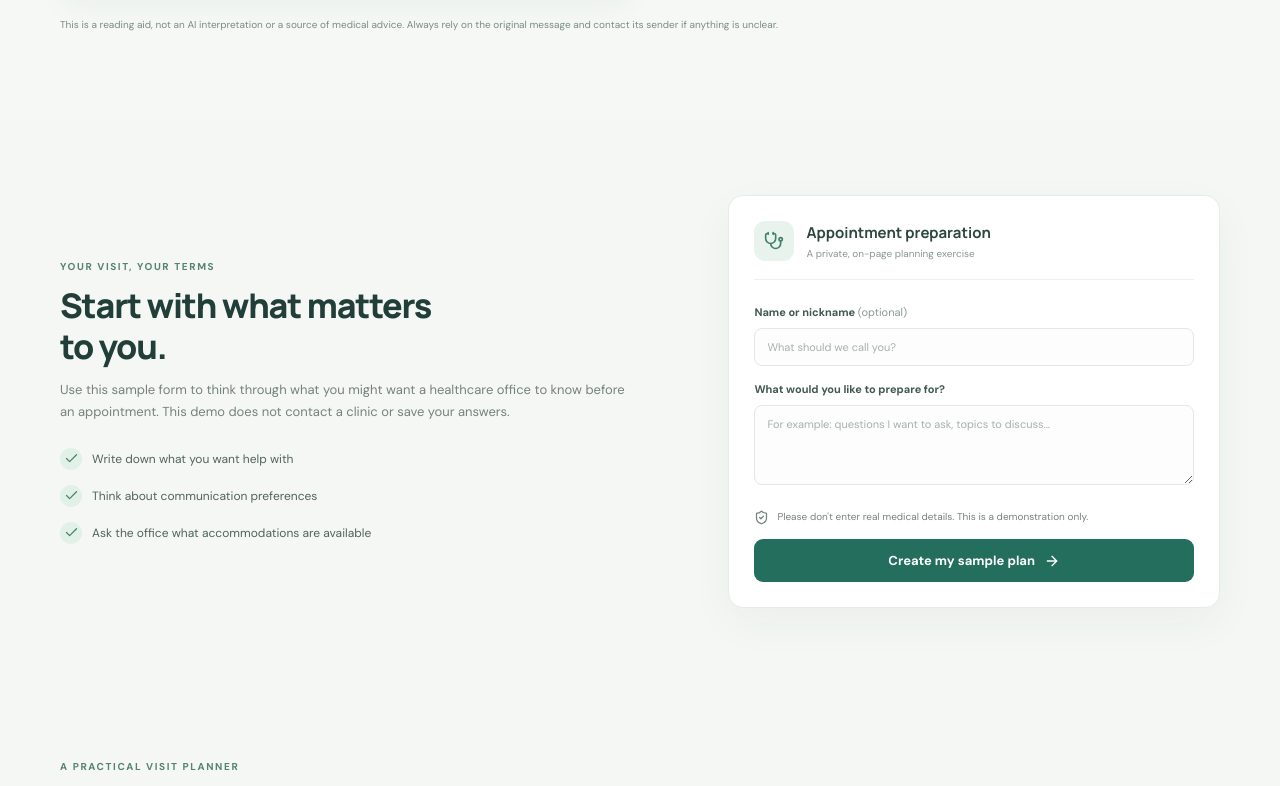
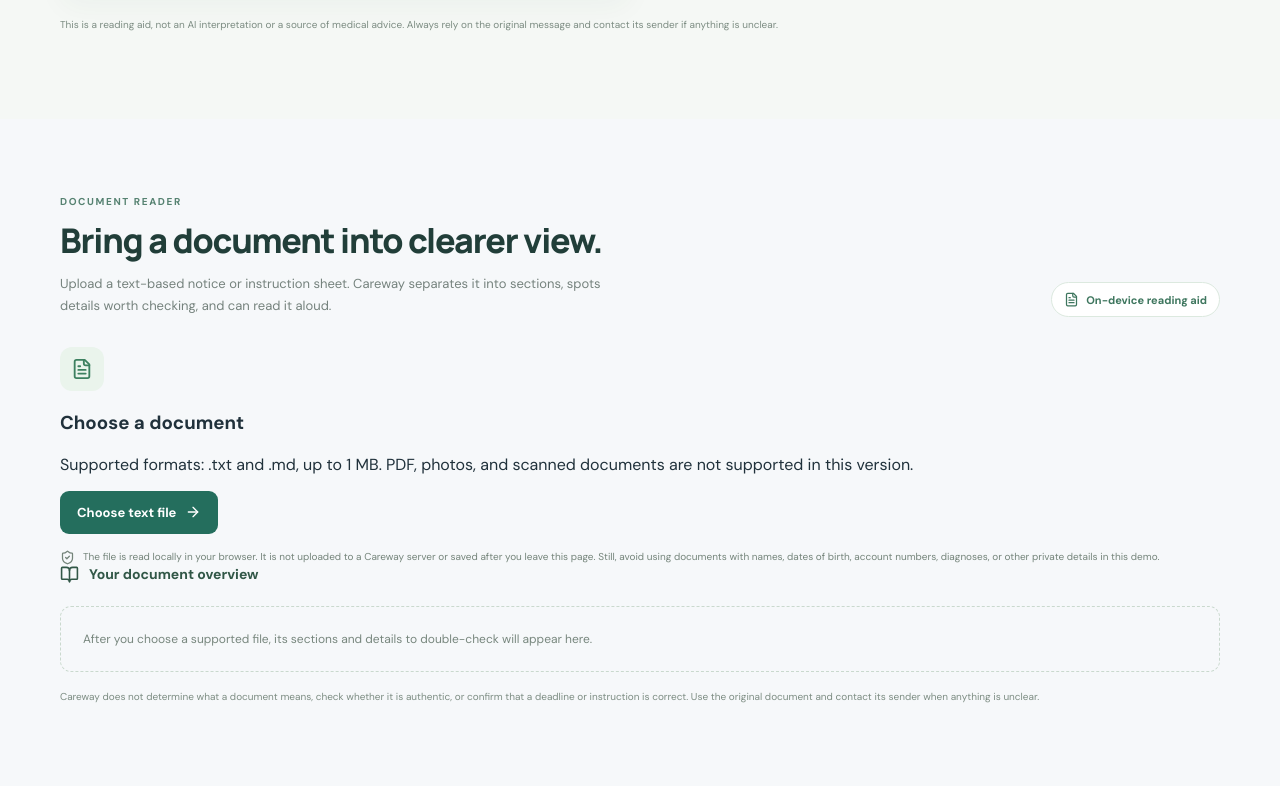
Before and after one commit to Hacke025/Medical-Div, a React (Vite) app: page / in a window 1280 px wide. Shown: the part 2034-2820 px from the top of the page. Built offline with nearby package versions, Linux system fonts and the light colour scheme.

Commit message:
Add private local document reader

```diff
--- a/src/App.tsx
+++ b/src/App.tsx
@@ -81,6 +81,9 @@ function App() {
   const [noticeText, setNoticeText] = useState("");
   const [noticeSentences, setNoticeSentences] = useState<string[]>([]);
   const [noticeDetails, setNoticeDetails] = useState<string[]>([]);
+  const [documentName, setDocumentName] = useState("");
+  const [documentText, setDocumentText] = useState("");
+  const [documentError, setDocumentError] = useState("");
   const [questionTopics, setQuestionTopics] = useState<string[]>(["Understanding next steps"]);
   const [questionNotes, setQuestionNotes] = useState("");
   const [questionsCopied, setQuestionsCopied] = useState(false);
@@ -334,6 +337,59 @@ function App() {
     setNoticeDetails(found);
     setAnnouncement("Your text has been organized in this browser. Check every detail against the original message.");
   }
+  async function handleDocumentUpload(event: React.ChangeEvent<HTMLInputElement>) {
+    const file = event.target.files?.[0];
+    if (!file) return;
+    const extension = file.name.split(".").pop()?.toLowerCase();
+    if (!["txt", "md"].includes(extension || "")) {
+      setDocumentError("For this prototype, upload a plain text (.txt) or Markdown (.md) file. PDF and scanned-image support is not available yet.");
+      event.target.value = "";
+      return;
+    }
+    if (file.size > 1024 * 1024) {
+      setDocumentError("This demo accepts files up to 1 MB.");
+      event.target.value = "";
+      return;
+    }
+    try {
+      const content = await file.text();
+      if (!content.trim()) { setDocumentError("That file appears to be empty. Choose another file."); return; }
+      setDocumentName(file.name);
+      setDocumentText(content.slice(0, 30000));
+      setDocumentError("");
+      setAnnouncement("Document loaded in this browser. Review the original before acting on any information.");
+    } catch {
+      setDocumentError("Careway couldn't read that file. Try saving a plain text copy and uploading it again.");
+    }
+    event.target.value = "";
+  }
+  function clearDocument() {
+    setDocumentName(""); setDocumentText(""); setDocumentError("");
+    window.speechSynthesis?.cancel();
+  }
+  function readDocument() {
+    if (!documentText || !("speechSynthesis" in window)) { setAnnouncement("There is no document text to read, or text-to-speech is unavailable."); return; }
+    window.speechSynthesis.cancel();
+    window.speechSynthesis.speak(new SpeechSynthesisUtterance(documentText.replace(/[#*_]/g, " ")));
+    setAnnouncement("Reading the uploaded document aloud.");
+  }
+  const documentBlocks = documentText.split(/\n\s*\n/).map((block) => block.trim()).filter(Boolean).map((block, index) => {
+    const lines = block.split("\n").map((line) => line.trim()).filter(Boolean);
+    const first = lines[0] || "";
+    const heading = first.match(/^#{1,3}\s+(.+)$/)?.[1] || (lines.length > 1 && first.length < 90 && (first.endsWith(":") || first === first.toUpperCase()) ? first.replace(/:$/, "") : "");
+    const body = heading ? lines.slice(1).join(" ") : block.replace(/\n/g, " ");
+    return { heading: heading || "Section " + (index + 1), body: body || (heading ? "This heading has no text beneath it." : block.replace(/\n/g, " ")) };
+  });
+  const documentHighlights = [
+    { label: "Dates and times", pattern: /\b(?:\d{1,2}\s)?(?:Jan(?:uary)?|Feb(?:ruary)?|Mar(?:ch)?|Apr(?:il)?|May|Jun(?:e)?|Jul(?:y)?|Aug(?:ust)?|Sep(?:tember)?|Oct(?:ober)?|Nov(?:ember)?|Dec(?:ember)?)\s+\d{1,2}(?:,?\s+\d{4})?|\b\d{1,2}[/-]\d{1,2}(?:[/-]\d{2,4})?|\b\d{1,2}:\d{2}\s?(?:AM|PM)?\b/gi },
+    { label: "Amounts", pattern: /\$\s?\d+(?:,\d{3})*(?:\.\d{2})?/g },
+    { label: "Action phrases", pattern: /\b(?:call|contact|bring|complete|submit|confirm|schedule|reschedule|arrive|reply|return|sign|pay)\b[^.!?]*/gi },
+  ];
+  const documentFindings = documentHighlights.flatMap(({ label, pattern }) => {
+    const matches = documentText.match(pattern);
+    return matches?.length ? [{ label, values: [...new Set(matches)].slice(0, 8) }] : [];
+  });
+
   function readNotice() {
     if (!noticeSentences.length || !("speechSynthesis" in window)) {
       setAnnouncement("There is no organized text to read, or text-to-speech is unavailable.");
@@ -497,6 +553,36 @@ function App() {
               </div>
             </div>
             <p className="glossary-note">This is a reading aid, not an AI interpretation or a source of medical advice. Always rely on the original message and contact its sender if anything is unclear.</p>
+          </div>
+        </section>
+
+        <section className="document-reader-section section-pad" id="document-reader">
+          <div className="container">
+            <div className="section-heading">
+              <div><div className="eyebrow">DOCUMENT READER</div><h2>Bring a document into clearer view.</h2><p>Upload a text-based notice or instruction sheet. Careway separates it into sections, spots details worth checking, and can read it aloud.</p></div>
+              <span className="innovation-tag"><FileText size={15}/> On-device reading aid</span>
+            </div>
+            <div className="document-reader-grid">
+              <div className="document-upload-card">
+                <span className="innovation-icon"><FileText size={22}/></span><h3>Choose a document</h3>
+                <p>Supported formats: .txt and .md, up to 1 MB. PDF, photos, and scanned documents are not supported in this version.</p>
+                <label className="button button-primary document-upload-button" htmlFor="document-upload">Choose text file <ArrowRight size={16}/></label>
+                <input className="sr-only" id="document-upload" type="file" accept=".txt,.md,text/plain,text/markdown" onChange={handleDocumentUpload}/>
+                {documentError && <p className="document-error" role="alert">{documentError}</p>}
+                {documentName && <div className="document-file" role="status"><Check size={16}/><span><b>{documentName}</b><small>{documentText.length.toLocaleString()} characters loaded</small></span></div>}
+                <p className="privacy-note"><ShieldCheck size={15}/> The file is read locally in your browser. It is not uploaded to a Careway server or saved after you leave this page. Still, avoid using documents with names, dates of birth, account numbers, diagnoses, or other private details in this demo.</p>
+                {documentText && <div className="document-actions"><button className="button button-secondary" type="button" onClick={readDocument}><Volume2 size={16}/> Read aloud</button><button className="text-button" type="button" onClick={clearDocument}>Remove document</button></div>}
+              </div>
+              <div className="document-content-card" aria-live="polite">
+                <div className="reading-output-heading"><BookOpen size={19}/><b>{documentName ? "Document overview" : "Your document overview"}</b></div>
+                {!documentText ? <p className="reading-empty">After you choose a supported file, its sections and details to double-check will appear here.</p> : <>
+                  <div className="document-stats"><span><b>{documentBlocks.length}</b> sections or paragraphs</span><span><b>{documentText.trim().split(/\s+/).filter(Boolean).length}</b> words</span></div>
+                  <div className="document-blocks">{documentBlocks.map((block, index) => <details className="document-block" key={index} open={index === 0}><summary>{block.heading}</summary><p>{block.body}</p></details>)}</div>
+                  {documentFindings.length > 0 && <div className="document-findings"><b>Details to verify in the original</b>{documentFindings.map((finding) => <div key={finding.label}><strong>{finding.label}</strong><p>{finding.values.join(" · ")}</p></div>)}</div>}
+                </>}
+              </div>
+            </div>
+            <p className="glossary-note">Careway does not determine what a document means, check whether it is authentic, or confirm that a deadline or instruction is correct. Use the original document and contact its sender when anything is unclear.</p>
           </div>
         </section>
 
```
